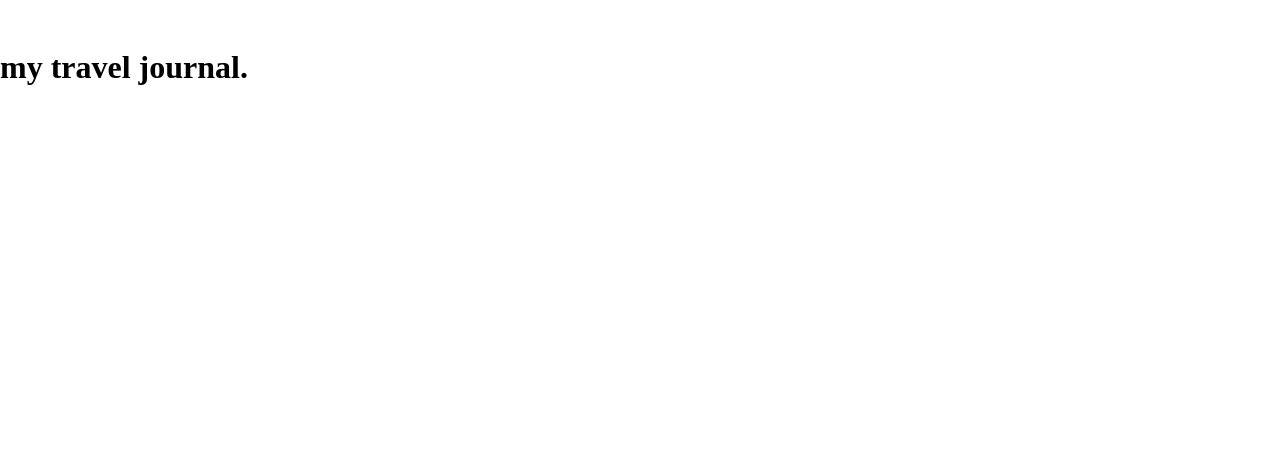
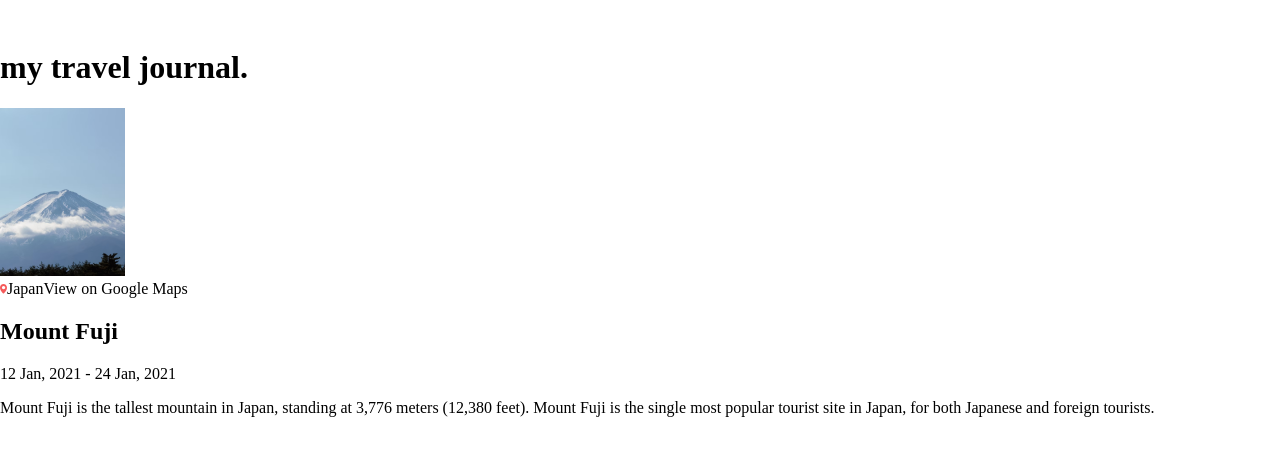
Before and after one commit to deltavitor/travel-journal, a React app: page / in a window 1280 px wide. Shown: the top 456 px of the page. Built offline with nearby package versions, Linux system fonts and the light colour scheme.

Commit message:
Created TravelEntry component with hard coded data

```diff
--- a/src/App.js
+++ b/src/App.js
@@ -1,11 +1,13 @@
 import React from "react"
 
 import Header from "./components/Header.js"
+import TravelEntry from "./components/TravelEntry.js"
 
 function App() {
   return(
     <div>
       <Header />
+      <TravelEntry />
     </div>
   )
 }
--- /dev/null
+++ b/src/components/TravelEntry.js
@@ -0,0 +1,24 @@
+import React from "react"
+
+import LocationIcon from "../images/location-icon.svg"
+import MountFuji from "../images/travel-entries/mount-fuji.png"
+
+function TravelEntry() {
+  return (
+    <article>
+      <img src={MountFuji}/>
+      <div>
+        <div>
+          <img src={LocationIcon}/>
+          <span>Japan</span>
+          <a>View on Google Maps</a>
+        </div>
+        <h2>Mount Fuji</h2>
+        <span>12 Jan, 2021 - 24 Jan, 2021</span>
+        <p>Mount Fuji is the tallest mountain in Japan, standing at 3,776 meters (12,380 feet). Mount Fuji is the single most popular tourist site in Japan, for both Japanese and foreign tourists.</p>
+      </div>
+    </article>
+  )
+}
+
+export default TravelEntry
```
Also changed, not shown: src/images/location-icon.svg (added), src/images/travel-entries/mount-fuji.png (added).
